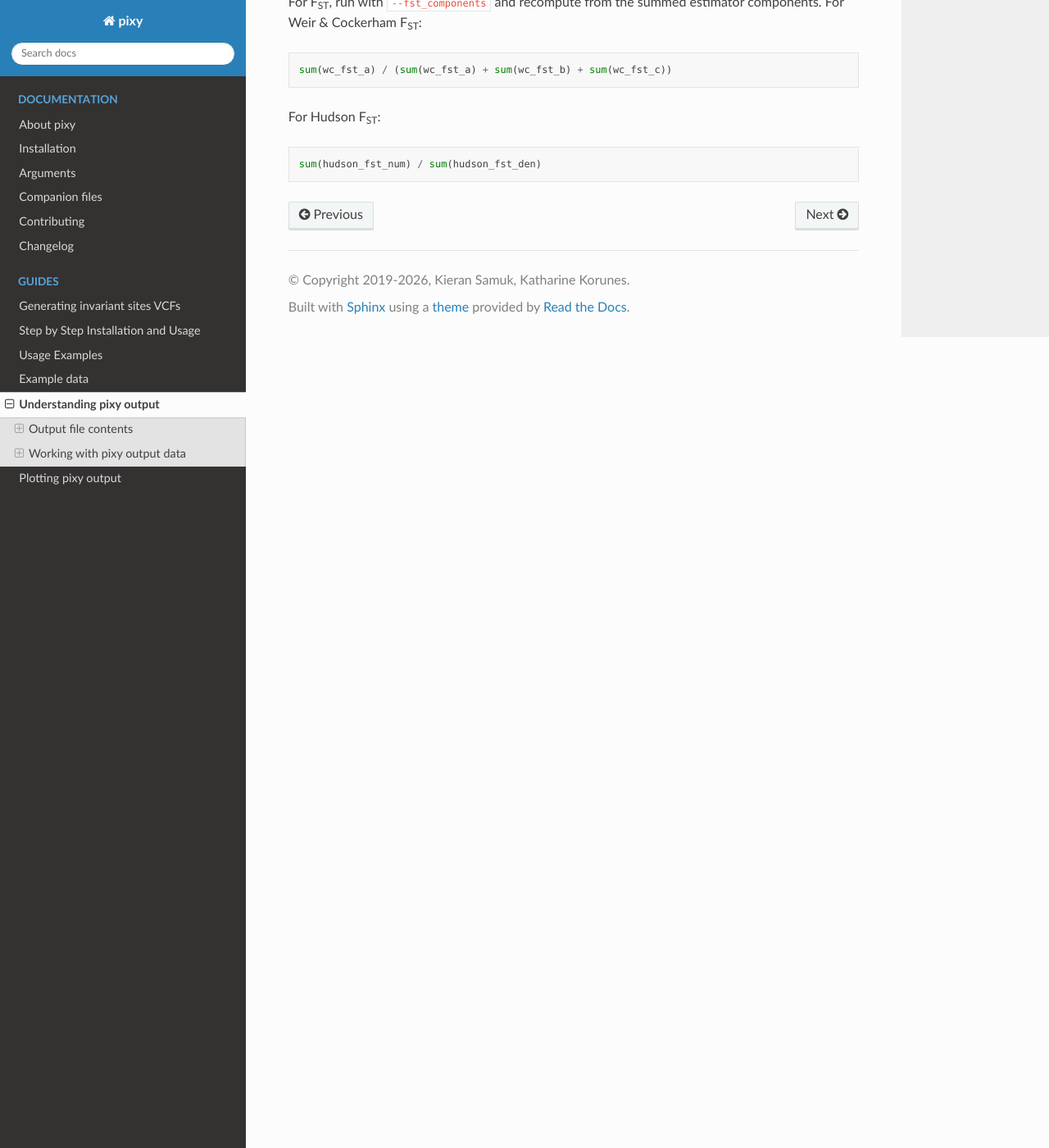
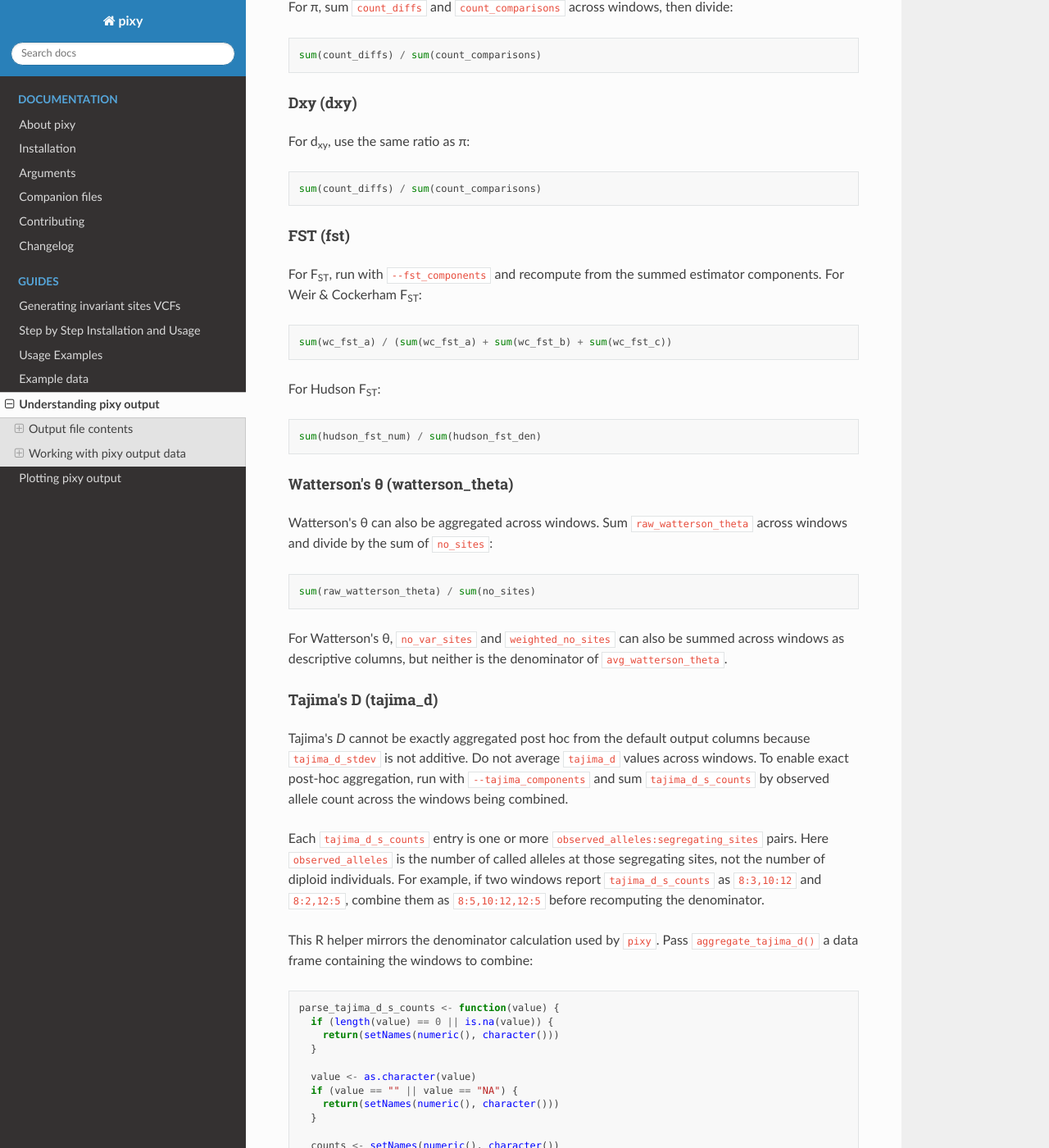
Before and after one commit to ksamuk/pixy, a Sphinx documentation site: the page built from docs/output.rst, in a window 1280 px wide and 1400 px high, scrolled down 4066 px. Shown: the whole window at 82% size. Built offline with Sphinx 7.4.7 and the Read the Docs theme 3.1.0, drawn with Linux system fonts in a browser that asks for light colours; some of the changed text lies outside the part shown.

Commit message:
Fix Tajima's D aggregation and add optional components
Recompute aggregated Tajima's D from summed raw components and observed-allele count classes, expose those classes with --tajima_components, and document exact post-hoc aggregation recipes for each statistic.

```diff
--- a/docs/arguments.rst
+++ b/docs/arguments.rst
@@ -80,6 +80,12 @@ Optional
     ``wc_fst_b``, and ``wc_fst_c``. For ``--fst_type hudson``, this
     adds ``hudson_fst_num`` and ``hudson_fst_den``.
 
+**--tajima_components**
+    Include the Tajima's *D* aggregation components in the Tajima's *D*
+    output table. This adds ``tajima_d_s_counts``, a comma-separated list
+    of ``observed_alleles:segregating_sites`` pairs that can be summed
+    across windows to recompute the Tajima's *D* denominator.
+
 **--include_multiallelic_snps**
     Include sites with more than two alleles in the calculation. Disabled by
     default because biallelic-only mode is slightly faster. Added in
--- a/docs/output.rst
+++ b/docs/output.rst
@@ -134,8 +134,10 @@ Stevison & Samuk (2025) for the derivation.
     contributed to the estimate.
 
 ``weighted_no_sites``
-    Sum of the per-site weights across the window. Used as the
-    denominator of ``avg_watterson_theta``.
+    Auxiliary effective-site count that downweights sites by the fraction
+    of observed alleles. This column is provided as a missingness
+    diagnostic and is not used as the denominator of
+    ``avg_watterson_theta``.
 
 Tajima's *D* (tajima_d)
 -----------------------
@@ -162,12 +164,18 @@ data correctly.
     genotype.
 
 ``raw_pi``, ``raw_watterson_theta``
-    The unbiased per-site π and Watterson's θ values used to compute
+    The raw, unscaled π and Watterson's θ component sums used to compute
     *D* (the numerator is ``raw_pi - raw_watterson_theta``).
 
 ``tajima_d_stdev``
     Standard deviation of the *D* statistic over the window (the
     denominator).
+
+``tajima_d_s_counts``
+    Optional column emitted only with ``--tajima_components``. This is a
+    comma-separated list of ``observed_alleles:segregating_sites`` pairs
+    used to recompute ``tajima_d_stdev`` exactly when aggregating windows
+    after running ``pixy``.
 
 Working with pixy output data
 =============================
@@ -180,19 +188,30 @@ Post-hoc aggregating
 
 If you want to combine information across windows after the fact
 (e.g. by averaging), **do not** simply average the per-window summary
-statistics. Instead, sum the raw counts and recompute the ratio. For
-``pi`` and ``dxy``:
+statistics. Instead, sum the raw counts or components and recompute the
+statistic.
+
+Pi (pi)
+^^^^^^^
+
+For π, sum ``count_diffs`` and ``count_comparisons`` across windows, then
+divide:
 
 .. parsed-literal::
 
-    (window 1 count_diffs + window 2 count_diffs) /
-    (window 1 count_comparisons + window 2 count_comparisons)
+    sum(count_diffs) / sum(count_comparisons)
 
-The same principle applies to Watterson's θ — sum the
-``raw_watterson_theta`` and ``weighted_no_sites`` columns across
-windows and divide. For Tajima's *D*, recompute from the raw π and θ
-contributions; do not average ``tajima_d`` values directly across
-windows.
+Dxy (dxy)
+^^^^^^^^^
+
+For d\ :sub:`xy`, use the same ratio as π:
+
+.. parsed-literal::
+
+    sum(count_diffs) / sum(count_comparisons)
+
+FST (fst)
+^^^^^^^^^
 
 For F\ :sub:`ST`, run with ``--fst_components`` and recompute from the
 summed estimator components. For Weir & Cockerham F\ :sub:`ST`:
@@ -206,3 +225,137 @@ For Hudson F\ :sub:`ST`:
 .. parsed-literal::
 
     sum(hudson_fst_num) / sum(hudson_fst_den)
+
+Watterson's θ (watterson_theta)
+^^^^^^^^^^^^^^^^^^^^^^^^^^^^^^^
+
+Watterson's θ can also be aggregated across windows. Sum
+``raw_watterson_theta`` across windows and divide by the sum of
+``no_sites``:
+
+.. parsed-literal::
+
+    sum(raw_watterson_theta) / sum(no_sites)
+
+For Watterson's θ, ``no_var_sites`` and ``weighted_no_sites`` can also be
+summed across windows as descriptive columns, but neither is the
+denominator of ``avg_watterson_theta``.
+
+Tajima's D (tajima_d)
+^^^^^^^^^^^^^^^^^^^^^
+
+Tajima's *D* cannot be exactly aggregated post hoc from the default output
+columns because ``tajima_d_stdev`` is not additive. Do not average
+``tajima_d`` values across windows. To enable exact post-hoc aggregation,
+run with ``--tajima_components`` and sum ``tajima_d_s_counts`` by observed
+allele count across the windows being combined.
+
+Each ``tajima_d_s_counts`` entry is one or more
+``observed_alleles:segregating_sites`` pairs. Here ``observed_alleles`` is
+the number of called alleles at those segregating sites, not the number of
+diploid individuals. For example, if two windows report
+``tajima_d_s_counts`` as ``8:3,10:12`` and ``8:2,12:5``, combine them as
+``8:5,10:12,12:5`` before recomputing the denominator.
+
+This R helper mirrors the denominator calculation used by ``pixy``. Pass
+``aggregate_tajima_d()`` a data frame containing the windows to combine:
+
+.. code:: r
+
+    parse_tajima_d_s_counts <- function(value) {
+      if (length(value) == 0 || is.na(value)) {
+        return(setNames(numeric(), character()))
+      }
+
+      value <- as.character(value)
+      if (value == "" || value == "NA") {
+        return(setNames(numeric(), character()))
+      }
+
+      counts <- setNames(numeric(), character())
+      for (item in strsplit(value, ",", fixed = TRUE)[[1]]) {
+        pair <- strsplit(item, ":", fixed = TRUE)[[1]]
+        n <- pair[1]
+        old <- counts[n]
+        if (is.na(old)) {
+          old <- 0
+        }
+        counts[n] <- old + as.numeric(pair[2])
+      }
+      counts
+    }
+
+    combine_tajima_d_s_counts <- function(values) {
+      total <- setNames(numeric(), character())
+      for (value in values) {
+        counts <- parse_tajima_d_s_counts(value)
+        for (n in names(counts)) {
+          old <- total[n]
+          if (is.na(old)) {
+            old <- 0
+          }
+          total[n] <- old + counts[n]
+        }
+      }
+      total
+    }
+
+    calc_tajima_d_stdev <- function(s_counts) {
+      stdev <- 0
+      for (n_name in names(s_counts)) {
+        n <- as.integer(n_name)
+        s <- as.numeric(s_counts[n_name])
+        if (is.na(n) || n < 2 || s <= 0) {
+          next
+        }
+
+        i <- seq_len(n - 1)
+        a1 <- sum(1 / i)
+        a2 <- sum(1 / (i^2))
+        b1 <- (n + 1) / (3 * (n - 1))
+        b2 <- 2 * (n^2 + n + 3) / (9 * n * (n - 1))
+        c1 <- b1 - (1 / a1)
+        c2 <- b2 - ((n + 2) / (a1 * n)) + (a2 / (a1^2))
+        e1 <- c1 / a1
+        e2 <- c2 / (a1^2 + a2)
+
+        stdev <- stdev + sqrt((e1 * s) + (e2 * s * (s - 1)))
+      }
+      stdev
+    }
+
+    aggregate_tajima_d <- function(rows) {
+      raw_pi <- sum(rows$raw_pi, na.rm = TRUE)
+      raw_watterson_theta <- sum(rows$raw_watterson_theta, na.rm = TRUE)
+      s_counts <- combine_tajima_d_s_counts(rows$tajima_d_s_counts)
+      tajima_d_stdev <- calc_tajima_d_stdev(s_counts)
+      tajima_d <- if (tajima_d_stdev <= 0) {
+        NA_real_
+      } else {
+        (raw_pi - raw_watterson_theta) / tajima_d_stdev
+      }
+
+      data.frame(
+        tajima_d = tajima_d,
+        no_sites = sum(rows$no_sites, na.rm = TRUE),
+        raw_pi = raw_pi,
+        raw_watterson_theta = raw_watterson_theta,
+        tajima_d_stdev = tajima_d_stdev
+      )
+    }
+
+The final calculation is:
+
+.. parsed-literal::
+
+    (sum(raw_pi) - sum(raw_watterson_theta)) / recomputed_tajima_d_stdev
+
+If ``recomputed_tajima_d_stdev`` is zero, the aggregated Tajima's *D* is
+undefined and should be reported as ``NA``. Sum ``no_sites`` across windows
+for the aggregated site count. The important detail is that
+``tajima_d_stdev`` itself is not summable; ``tajima_d_s_counts`` is the
+summable denominator component.
+
+When ``pixy`` internally chunks a large requested window, it uses the same
+segregating-site counts by observed allele count to recompute
+``tajima_d_stdev`` for the requested output window.
```
Also changed, not shown: 8 other files.
